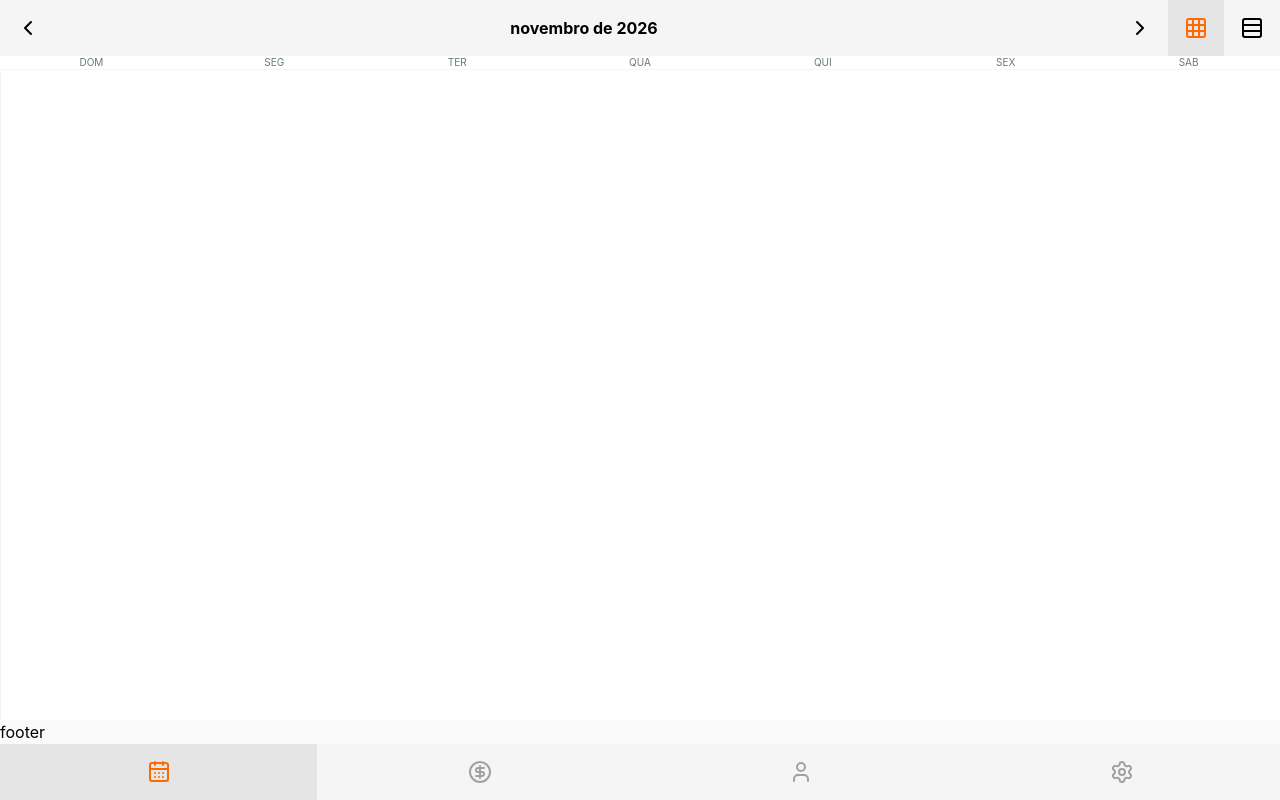
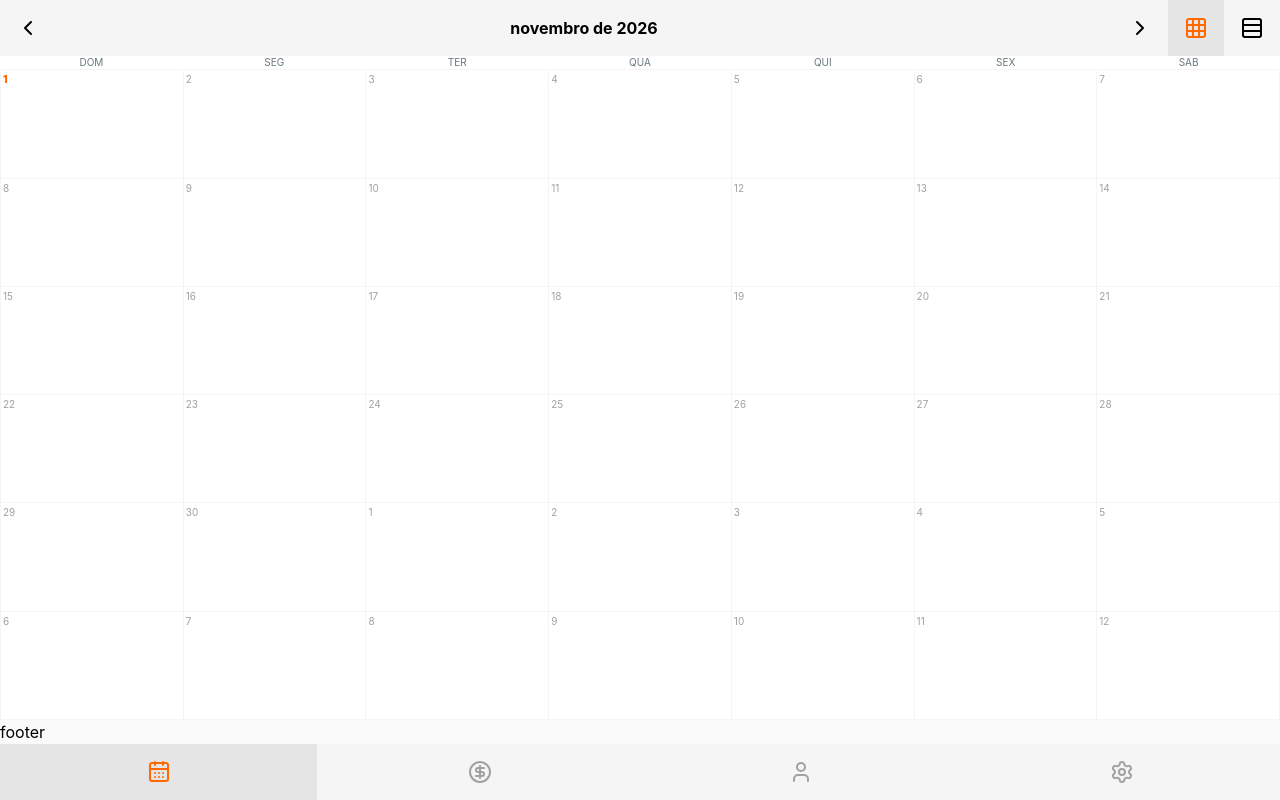
Before and after one commit to clruas/meuplantao, a React (Vite) app: page / in a window 1280 px wide. Built offline with nearby package versions, Linux system fonts and the light colour scheme.

Commit message:
Correcao da fonte da navegacao, criacao do store (ainda em testes), criaco do hook de dados e criacao das visoes de mes e semana (sem os itens do plantao)

```diff
--- a/src/components/calendarHeader.tsx
+++ b/src/components/calendarHeader.tsx
@@ -1,6 +1,6 @@
 import { ChevronLeft, ChevronRight, Grid3x3, Rows3 } from "lucide-react";
+import { ViewMode } from "../utils/types";
 import { cn } from "../utils/cn";
-import type { ViewMode } from "../utils/types";
 
 interface CalendarHeaderProps {
     viewMode: ViewMode
@@ -20,10 +20,11 @@ function HeaderButton({ selected, onClick, icon: Icon }){
 }
 
 export function CalendarHeader({ viewMode, onChangeViewMode, onNext, onPrevious, periodLabel }: CalendarHeaderProps){
+    const isMonth = viewMode == ViewMode.Month
     return <>
         <div className="flex-1 flex items-center justify-between gap-2">
             <HeaderButton icon={ChevronLeft} onClick={onPrevious} />
-            <span className="font-bold">{periodLabel}</span>
+            <span className={cn("font-bold", isMonth ? 'text-base' : 'text-sm')}>{periodLabel}</span>
             <HeaderButton icon={ChevronRight} onClick={onNext} />
         </div>
         <div className="flex">
--- a/src/components/calendarMonthGrid.tsx
+++ b/src/components/calendarMonthGrid.tsx
@@ -1,7 +1,7 @@
-import { getWeekLabels } from "../utils/dateHelpers";
+import { cn } from "../utils/cn";
+import { format, getWeekLabels } from "../utils/dateHelpers";
 
-//export function CalendarMonthGrid({ period, days, selectedDate, onSelectDay }:CalendarGridProps){
-export function CalendarMonthGrid(){
+export function CalendarMonthGrid({ days, selectedDate, onSelectDate }){
     const labels = getWeekLabels()
     return <div className="flex-1 flex flex-col">
         <div className="grid grid-cols-7 text-xs">
@@ -10,18 +10,19 @@ export function CalendarMonthGrid(){
             )}
         </div>
         <div className="flex-1 grid grid-cols-7 border-neutral-100 border-l border-t">
-            {/* {days.map((day, idx) => {
-                const isToday = format(toDate(day.date), 'ddMM') == format(new Date(), 'ddMM')
-                const monthDay = getDate(toDate(day.date))
+            {days.map((day, idx) => {
+                const isToday = format(day.date, 'ddMM') == format(new Date(), 'ddMM')
+                const monthDay = day.date.getDate()
                 const isSelected = day.date === selectedDate;
-
-                return <div key={idx} className={clsx('flex flex-col border-neutral-100 border-b border-r', isSelected && 'bg-mist-100')} onClick={e => onSelectDay(day.date)}>
-                    <div className={clsx('text-neutral-400 text-[10px] pl-0.5 pt-0.5', isToday && 'font-black text-orange-500')}>{monthDay}</div>
-                    <div className="flex-1 flex flex-col gap-0.5 p-0.5">
-                        <ShifItemList mode="month" day={day} />
+                return (
+                    <div key={idx} className={cn('flex flex-col border-neutral-100 border-b border-r', isSelected && 'bg-mist-100')} onClick={e => onSelectDate(day.date)}>
+                        <div className={cn('text-neutral-400 text-[10px] pl-0.5 pt-0.5', isToday && 'font-black text-orange-500')}>{monthDay}</div>
+                        <div className="flex-1 flex flex-col gap-0.5 p-0.5">
+                            {/* <ShifItemList mode="month" day={day} /> */}
+                        </div>
                     </div>
-                </div>
-            })} */}
+                )
+            })}
         </div>
     </div>
 }
--- a/src/components/calendarWeekGrid.tsx
+++ b/src/components/calendarWeekGrid.tsx
@@ -1,33 +1,27 @@
-//export function CalendarWeekGrid({ period, days, selectedDate, onSelectDay }: CalendarGridProps){
-export function CalendarWeekGrid(){
-    //const [selected, setSelected] = useState(false)
-    //const handleClick = day => {
-    //    return e => {
-    //        onSelectDay(day.date)
-    //    }
-    //}
-    return <div className="flex-1 flex">week
+import { cn } from "../utils/cn";
+import { getWeekLabels } from "../utils/dateHelpers";
+
+export function CalendarWeekGrid({ days, selectedDate, onSelectDate }){
+    return <div className="flex-1 flex">
         <div className="flex-1 grid grid-rows-7 text-xs">
-            {/*
             {days.map((day, idx) => {
-                const monthDay = getDate(toDate(day.date))
-                const isToday = toDate(day.date).getDate() == new Date().getDate()
+                const monthDay = day.date.getDate()
+                const isToday = day.date.getDate() == new Date().getDate()
                 const isSelected = day.date === selectedDate;
                 return <div
                     key={idx}
-                    onClick={e => onSelectDay(day.date)}
-                    className={clsx('flex border-neutral-100 border-b transition-all', isSelected && 'bg-neutral-100')}
+                    onClick={e => onSelectDate(day.date)}
+                    className={cn('flex border-neutral-100 border-b transition-all', isSelected && 'bg-neutral-100')}
                 >
-                    <div className={clsx("flex flex-col items-center justify-center p-2 w-10 border-neutral-100 border-r", isToday && 'font-black')}>
-                        <div className={clsx("uppercase text-[10px] text-neutral-300", isToday && 'text-orange-700/50')}>{WEEKDAY_LABELS[idx]}</div>
-                        <div className={clsx("text-xl text-neutral-600", isToday && 'text-orange-700')}>{monthDay}</div>
+                    <div className={cn("flex flex-col items-center justify-center p-2 w-10 border-neutral-100 border-r", isToday && 'font-black')}>
+                        <div className={cn("uppercase text-[10px] text-neutral-300", isToday && 'text-orange-700/50')}>{getWeekLabels()[idx]}</div>
+                        <div className={cn("text-xl text-neutral-600", isToday && 'text-orange-700')}>{monthDay}</div>
                     </div>
                     <div className="flex-1 flex p-0.5 gap-0.5">
-                        <ShifItemList mode="week" day={day} />
+                        {/* <ShifItemList mode="week" day={day} /> */}
                     </div>
                 </div>
             })}
-            */}
         </div>
     </div>
 }
--- /dev/null
+++ b/src/hooks/useCalendarRange.ts
@@ -0,0 +1,28 @@
+import { useMemo } from "react";
+import { useAppStore } from "../store/useAppStore";
+import { addDays, differenceInCalendarDays } from "date-fns";
+import { toISODate } from "../utils/dateHelpers";
+
+function createDays(items, period){
+    const totalDays = differenceInCalendarDays(period.end, period.start)
+    const days = []
+    for(let i = 0; i <= totalDays; i++){
+        const date = addDays(period.start, i)
+        days.push({
+            date,
+            items: items.filter(item => {
+                const key = item.swapDate ?? item.date
+                return key == toISODate(date)
+            })
+        })
+    }
+    return days
+}
+
+export function useCalendarRange(period){
+    const { services, items } = useAppStore()
+    return useMemo(
+        () => createDays(items, period),
+        [services, items, period]
+    )
+}
--- a/src/pages/calendarPage.tsx
+++ b/src/pages/calendarPage.tsx
@@ -6,6 +6,8 @@ import { CalendarHeader } from "../components/calendarHeader";
 import { addDays } from "date-fns";
 import { CalendarMonthGrid } from "../components/calendarMonthGrid";
 import { CalendarWeekGrid } from "../components/calendarWeekGrid";
+import '../store/useAppStore.ts'
+import { useCalendarRange } from "../hooks/useCalendarRange.ts";
 
 interface Period {
     start: Date
@@ -33,7 +35,7 @@ function getPeriod(referenceDate: Date, viewMode: ViewMode): Period {
 
 function formatPeriodLabel(viewMode: ViewMode, period: Period){
     if (viewMode === ViewMode.Month) {
-        return format(addDays(period.start, 7), "MMMM 'de' Y")
+        return format(addDays(period.start, 7), "MMMM 'de' y")
     } else {
         return `${format(period.start, 'dd/MM/yy')} a ${format(period.end, 'dd/MM/yy')}`
     }
@@ -42,19 +44,23 @@ function formatPeriodLabel(viewMode: ViewMode, period: Period){
 export function CalendarPage(){
     const [viewMode, setViewMode] = useState(ViewMode.Month)
     const [referenceDate, setReferenceDate] = useState(() => new Date())
-    //const [selectedDate, setSelectedDate] = useState<string | null>(null);
+    const [selectedDate, setSelectedDate] = useState<Date | null>(null);
 
     const goNext = () => setReferenceDate(old => getReferenceDate(old, viewMode, 1))
     const goPrevious = () => setReferenceDate(old => getReferenceDate(old, viewMode, -1))
 
     const period = getPeriod(referenceDate, viewMode)
-    //const days = useCalendarRange(period)
+    const days = useCalendarRange(period)
 
-    //const selectedDay = days.find((d) => d.date === selectedDate) ?? null;
+    const selectedDay = days.find(d => d.date === selectedDate) ?? null;
 
     //console.log(viewMode)
     //console.log(toISODate(referenceDate))
     //console.log(period)
+    //console.clear()
+    //console.log(days)
+
+    //Correcao da fonte da navegacao e criacao das visoes de mes e semana (sem os itens do plantao)
 
     return <Page>
         <Page.Header>
@@ -68,8 +74,8 @@ export function CalendarPage(){
         </Page.Header>
         <Page.Body className="flex-col">
             {viewMode == ViewMode.Month
-                ? <CalendarMonthGrid />
-                : <CalendarWeekGrid />
+                ? <CalendarMonthGrid days={days} selectedDate={selectedDate} onSelectDate={setSelectedDate} />
+                : <CalendarWeekGrid days={days} selectedDate={selectedDate} onSelectDate={setSelectedDate} />
             }
         </Page.Body>
         <Page.Footer>footer</Page.Footer>
--- /dev/null
+++ b/src/store/useAppStore.ts
@@ -0,0 +1,136 @@
+import { create } from "zustand"
+
+type Service = any
+type ServiceItem = any
+
+interface AppState {
+    services: Service[]
+    items: ServiceItem[]
+
+    addServiceRaw: (service: Service) => void
+    addItemRaw: (item: ServiceItem) => void
+    reset: () => void
+}
+
+const SERVICES: Service[] = [
+  {
+    id: 's1',
+    name: 'Plantão Daniel',
+    period: 'day',
+    value: 200,
+    startDate: '2026-10-01',
+    lastMonth: '2026-11',
+    closeDate: null,
+    status: 'active',
+  },
+];
+
+const DANIEL_DATES = [
+  '2026-10-01', '2026-10-03', '2026-10-05', '2026-10-07', '2026-10-09',
+  '2026-10-11', '2026-10-13', '2026-10-15', '2026-10-17', '2026-10-19',
+  '2026-10-21', '2026-10-23', '2026-10-25', '2026-10-27', '2026-10-29',
+  '2026-10-31', '2026-11-02',
+];
+
+const danielItems: ServiceItem[] = DANIEL_DATES.map((date) => ({
+  id: `i-s1-${date}`,
+  serviceId: 's1',
+  type: 'normal',
+  date,
+  period: 'day',
+  swapDate: null,
+  value: 200,
+  status: 'completed',
+  info: '',
+}));
+
+const coverageItems: ServiceItem[] = ['2026-10-31', '2026-11-01'].map((date) => ({
+  id: `i-cov-${date}`,
+  serviceId: null, // cobertura avulsa, sem serviço
+  type: 'coverage',
+  date,
+  period: 'night',
+  swapDate: null,
+  value: 150,
+  status: 'completed',
+  info: `Cobertura do dia ${date}`,
+}));
+
+const ITEMS = [...danielItems, ...coverageItems]
+
+export const useAppStore = create<AppState>()(
+    (set) => ({
+        services: [...SERVICES],
+        items: [...ITEMS],
+
+        addServiceRaw: service => set(prev => ({ services: [...prev.services, service] })),
+        addItemRaw: item => set(prev => ({ items: [...prev.items, item] })),
+        reset: () => set({ services: [], items: [] })
+    })
+)
+
+if(import.meta.env.DEV) {
+    (window as any).store = useAppStore
+}
+
+
+/*
+interface AppState {
+    shifts: Shift
+}
+
+export const useAppStore = create<AppState>()(
+    persist(
+        (set, get) => ({
+            shifts: [],
+            confirmations: [],
+            coverages: [],
+            pauses: [],
+            lastSyncByShift: {},
+            hasHydrated: false,
+
+            setHasHydrated: (value) => set({ hasHydrated: value }),
+
+            runCatchUp: (now = new Date()) => {
+                set(prev => {
+                    const activeShifts = prev.shifts.filter((s) => s.status === 'active');
+                    let confirmations = prev.confirmations;
+                    const lastSyncByShift = { ...prev.lastSyncByShift };
+
+                    for (const shift of activeShifts) {
+                        const shiftPauses = prev.pauses.filter((p) => p.shiftId === shift.id);
+                        const lastSync = lastSyncByShift[shift.id] ?? addDaysISO(shift.startDate, -1);
+
+                        const { confirmations: newOnes, newLastSync } = generatePendingConfirmations(
+                            shift,
+                            shiftPauses,
+                            lastSync,
+                            now
+                        );
+                        if (newOnes.length > 0) {
+                            confirmations = [...confirmations, ...newOnes];
+                        }
+                        lastSyncByShift[shift.id] = newLastSync;
+                    }
+
+                    return { confirmations, lastSyncByShift };
+                })
+            },
+        }),
+        {
+            name: 'meu-plantao-storage',
+            storage: createJSONStorage(() => localStorage),
+            version: 0,
+            onRehydrateStorage: () => (state, error) => {
+                if (error) {
+                    console.error('Falha ao reidratar o estado do Meu Plantão:', error);
+                    return;
+                }
+                state?.setHasHydrated(true);
+                state?.runCatchUp();
+            }
+        }
+    )
+)
+
+*/
```
